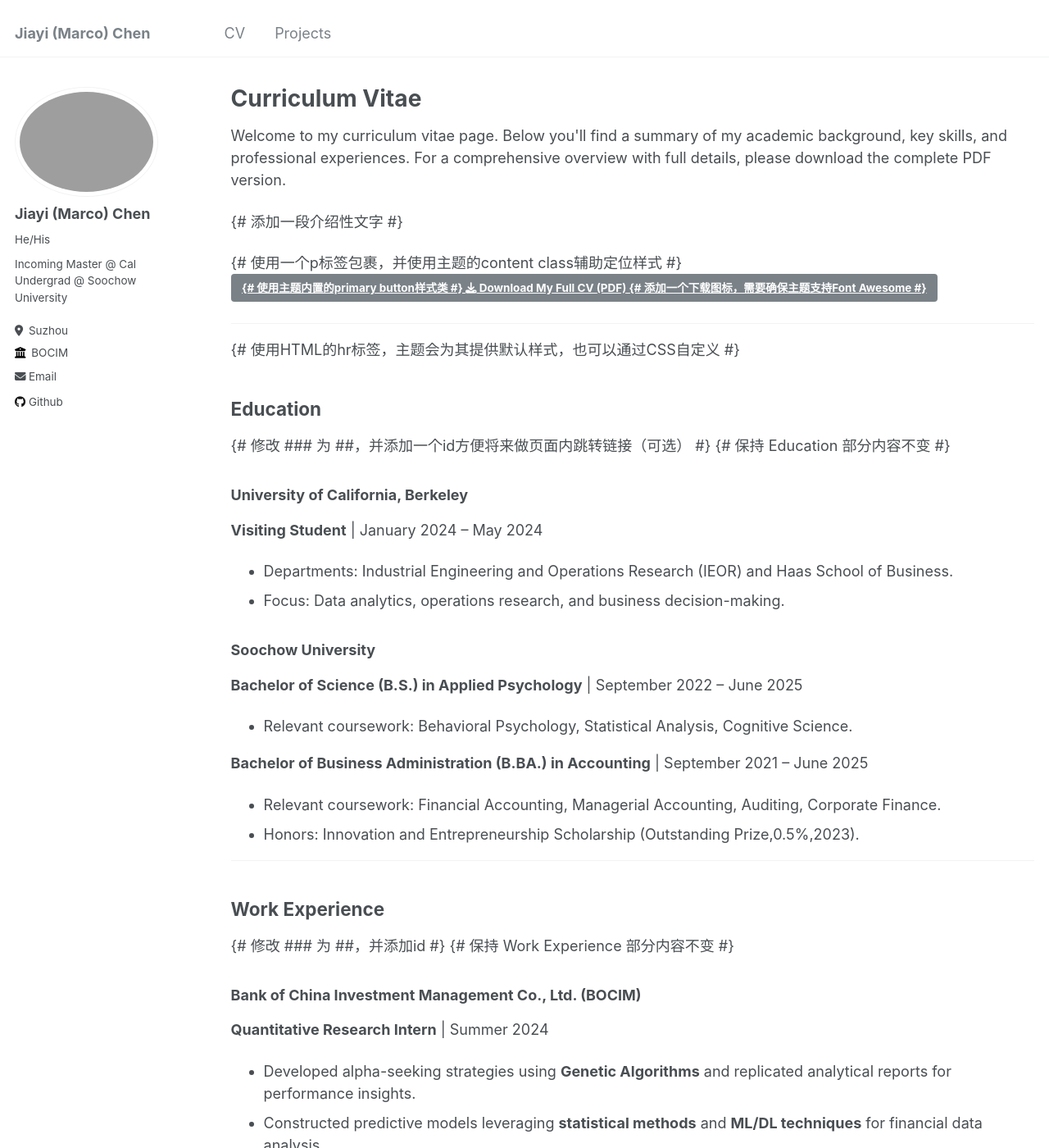
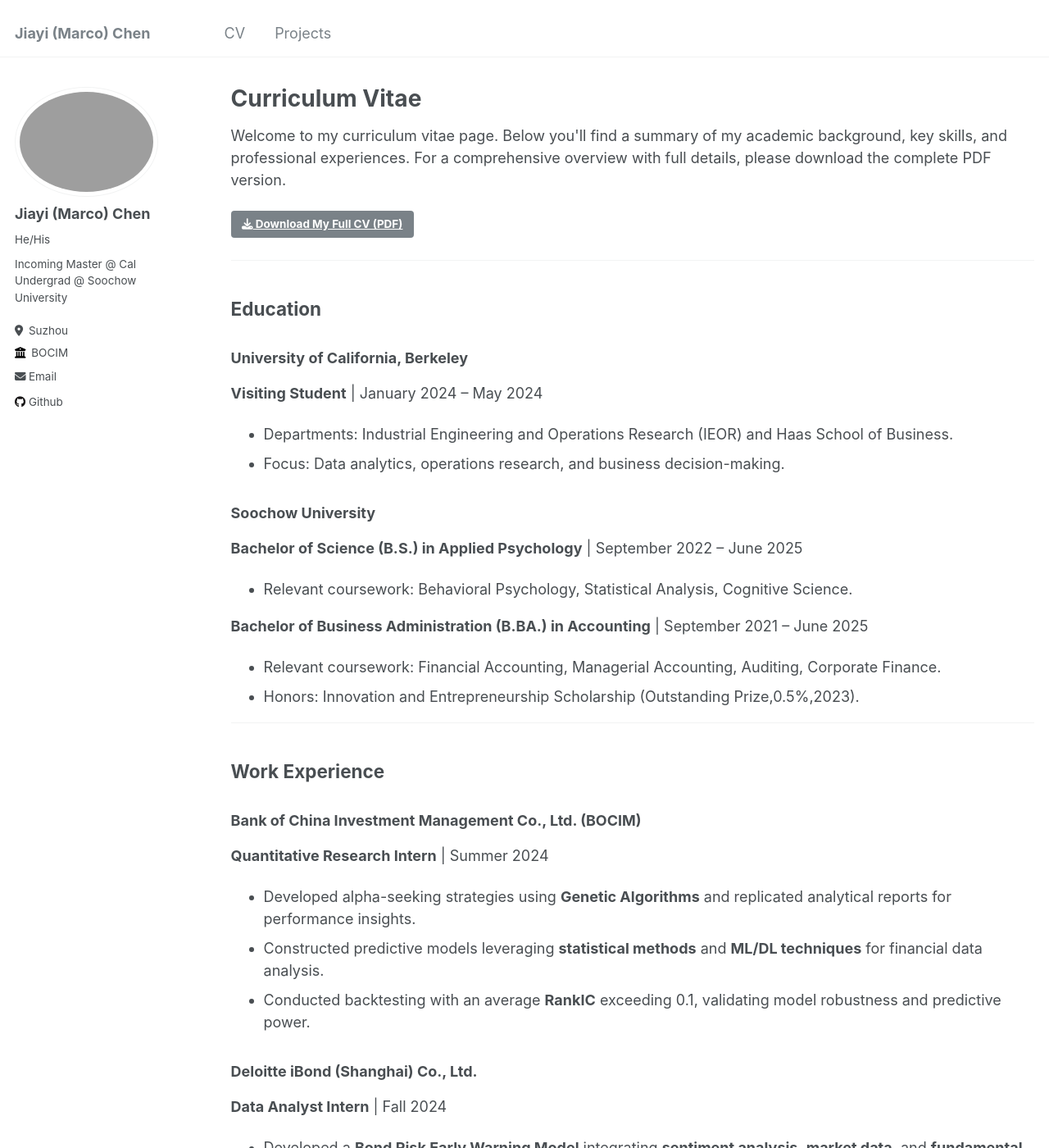
Before and after one commit to marcochen0720/marcochen0720.github.io, a Jekyll site: the page built from _pages/cv.md, in a window 1280 px wide and 1400 px high. Shown: the whole window at 82% size. Built offline with Jekyll 4.4.1, drawn with Linux system fonts in a browser that asks for light colours; some of the changed text lies outside the part shown.

Commit message:
Update cv.md

```diff
--- a/_pages/cv.md
+++ b/_pages/cv.md
@@ -1,6 +1,6 @@
 ---
-layout: archive # 使用archive布局
-title: "Curriculum Vitae" # 将标题改为更正式的 "Curriculum Vitae"
+layout: archive
+title: "Curriculum Vitae"
 permalink: /cv/
 author_profile: true
 redirect_from:
@@ -9,18 +9,18 @@ redirect_from:
 
 {% include base_path %}
 
-<p>Welcome to my curriculum vitae page. Below you'll find a summary of my academic background, key skills, and professional experiences. For a comprehensive overview with full details, please download the complete PDF version.</p> {# 添加一段介绍性文字 #}
+<p>Welcome to my curriculum vitae page. Below you'll find a summary of my academic background, key skills, and professional experiences. For a comprehensive overview with full details, please download the complete PDF version.</p>
 
-<p class="page__content"> {# 使用一个p标签包裹，并使用主题的content class辅助定位样式 #}
-  <a href="https://drive.google.com/file/d/10TXgXLxSadKUjpItiY7A-hNLFdoSMkj8/view?usp=sharing" class="btn btn--primary"> {# 使用主题内置的primary button样式类 #}
-    <i class="fas fa-download"></i> Download My Full CV (PDF) {# 添加一个下载图标，需要确保主题支持Font Awesome #}
+<p class="page__content">
+  <a href="https://drive.google.com/file/d/10TXgXLxSadKUjpItiY7A-hNLFdoSMkj8/view?usp=sharing" class="btn btn--primary">
+    <i class="fas fa-download"></i> Download My Full CV (PDF)
   </a>
 </p>
 
-<hr> {# 使用HTML的hr标签，主题会为其提供默认样式，也可以通过CSS自定义 #}
+<hr>
 
-<h2 id="education">Education</h2> {# 修改 ### 为 ##，并添加一个id方便将来做页面内跳转链接（可选） #}
-{# 保持 Education 部分内容不变 #}
+<h2 id="education">Education</h2>
+
 ### **University of California, Berkeley**
 **Visiting Student** | January 2024 – May 2024
 - Departments: Industrial Engineering and Operations Research (IEOR) and Haas School of Business.
@@ -36,8 +36,8 @@ redirect_from:
 
 <hr>
 
-<h2 id="work-experience">Work Experience</h2> {# 修改 ### 为 ##，并添加id #}
-{# 保持 Work Experience 部分内容不变 #}
+<h2 id="work-experience">Work Experience</h2>
+
 ### **Bank of China Investment Management Co., Ltd. (BOCIM)**
 **Quantitative Research Intern** | Summer 2024
 - Developed alpha-seeking strategies using **Genetic Algorithms** and replicated analytical reports for performance insights.
@@ -53,8 +53,8 @@ redirect_from:
 
 <hr>
 
-<h2 id="skills">Skills</h2> {# 修改 ### 为 ##，并添加id #}
-{# 保持 Skills 部分内容不变 #}
+<h2 id="skills">Skills</h2>
+
 ### **Languages**
 - English (Fluent)
 - Mandarin (Native)
@@ -70,8 +70,7 @@ redirect_from:
 
 <hr>
 
-<h2 id="publications">Publications</h2> {# 修改 ### 为 ##，并添加id #}
-{# 保持 Publications 部分不变 #}
+<h2 id="publications">Publications</h2>
 <ul>{% for post in site.publications reversed %}
   {% include archive-single-cv.html %}
 {% endfor %}</ul>
```
